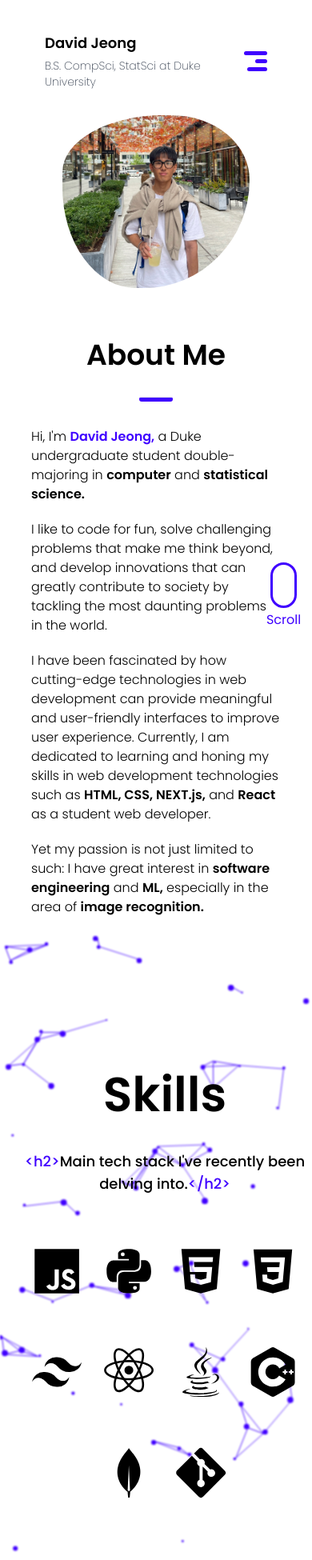
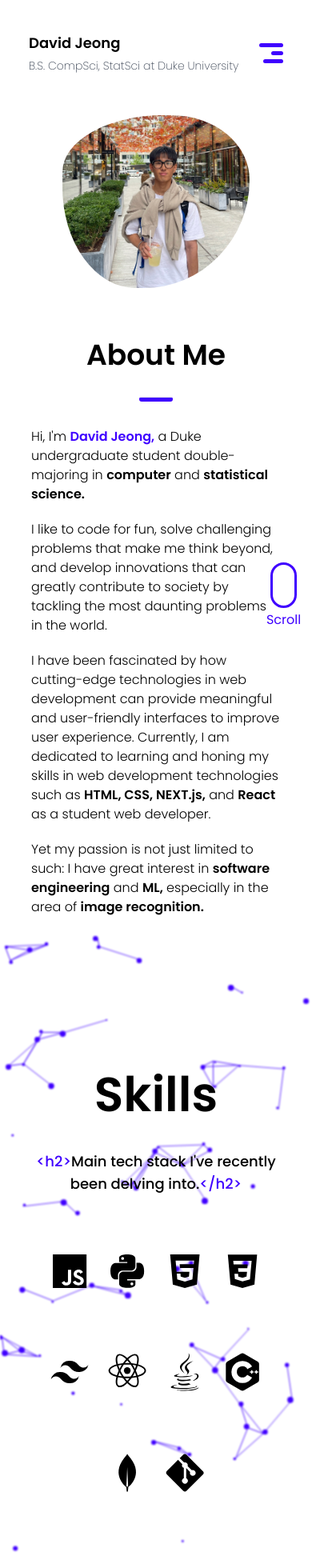
Before and after one commit to davidjjeong/my-portfolio, a Next.js app: page /about in a window 390 px wide. Shown: the top 1950 px of the page at 80% size. Built offline with nearby package versions, Linux system fonts and the light colour scheme.

Commit message:
Minor changes in padding and styles of Navbar, Experience

```diff
--- a/sections/AboutMe/AboutMe.module.css
+++ b/sections/AboutMe/AboutMe.module.css
@@ -69,7 +69,7 @@ a#scrollDownBtn::after {
 
 .skillsTemplate {
   padding: 192px 0;
-  width: calc(50% + 100px);
+  width: 50%;
   margin: 0 auto;
 }
 
@@ -102,13 +102,13 @@ a#scrollDownBtn::after {
   }
 
   .skillsTemplate {
-    width: calc(60% + 100px);
+    width: 60%;
   }
 }
 
 @media only screen and (max-width: 767px) {
   .skillsTemplate {
-    width: calc(80% + 100px);
+    width: 80%;
   }
 }
 
--- a/sections/AboutMe/Experience/Experience.js
+++ b/sections/AboutMe/Experience/Experience.js
@@ -56,7 +56,7 @@ export default function Experience () {
 
     return (
         <div className={styles.experienceTemplate}>
-            <h1 className="text-7xl md:text-6xl text-center">
+            <h1 className={styles.experienceHeader}>
                 Experience
             </h1>
             <motion.div
--- a/sections/AboutMe/Experience/Experience.module.css
+++ b/sections/AboutMe/Experience/Experience.module.css
@@ -1,6 +1,12 @@
 .experienceTemplate {
     padding-top: 128px;
     padding-bottom: 192px;
+}
+
+.experienceHeader {
+    text-align: center;
+    font-size: 4.5rem;
+    line-height: 1;
 }
 
 .expItemList {
@@ -60,3 +66,15 @@
         padding-top: 0;
     }
 }
+
+@media only screen and (max-width: 767px) {
+    .experienceHeader {
+        font-size: 3.75rem;
+    }
+}
+
+@media only screen and (max-width: 479px) {
+    .experienceHeader {
+        font-size: 3rem;
+    }
+}
--- a/sections/Layout/Navbar/Navbar.js
+++ b/sections/Layout/Navbar/Navbar.js
@@ -1,6 +1,9 @@
+import { useState, useEffect } from "react";
+
 import Link from "next/link";
 import { useRouter } from "next/router";
-import { useState, useEffect } from "react";
+
+import styles from './Navbar.module.css';
 
 export default function Navbar () {
     const router = useRouter();
@@ -64,7 +67,7 @@ export default function Navbar () {
     }
 
     return (
-        <div className="w-full h-20 py-10 pl-20 pr-[19%] lg:px-14">
+        <div className={`w-full h-20 ${styles.navbarPadding}`}>
             <div className="flex flex-row items-center justify-between">
                 <div className="flex flex-col">
                     <h1 className="text-xl md:text-lg">
--- /dev/null
+++ b/sections/Layout/Navbar/Navbar.module.css
@@ -0,0 +1,15 @@
+.navbarPadding {
+    padding: 40px 19% 40px 80px;
+}
+
+@media only screen and (max-width: 1023px) {
+    .navbarPadding {
+        padding: 40px 56px;
+    }
+}
+
+@media only screen and (max-width: 479px) {
+    .navbarPadding {
+        padding: 40px 36px;
+    }
+}
```
Also changed, not shown: sections/Layout/Navbar/Navbar.css (deleted).
